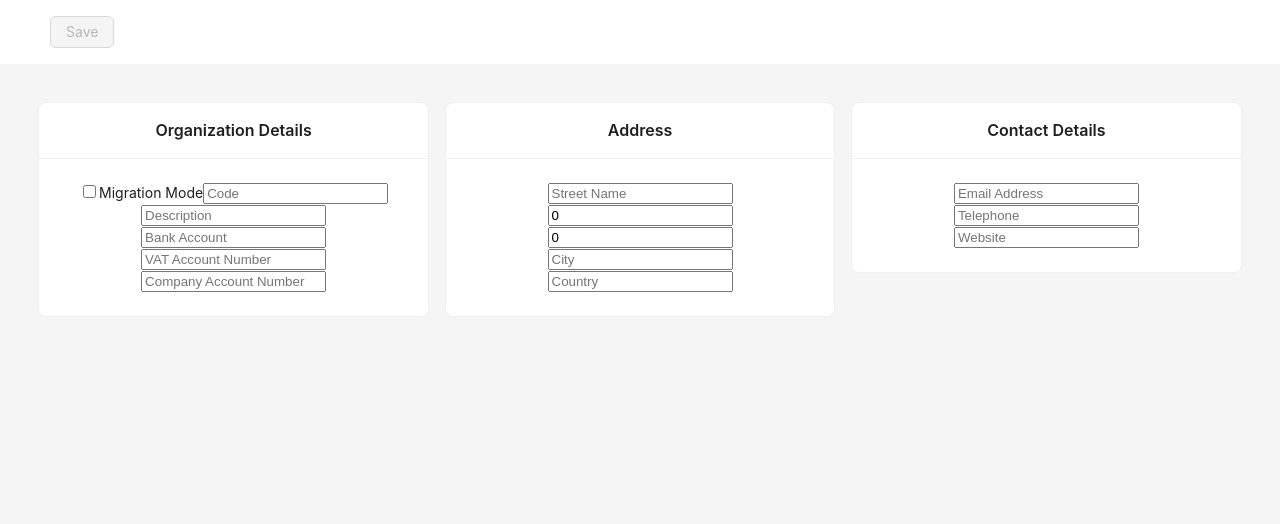
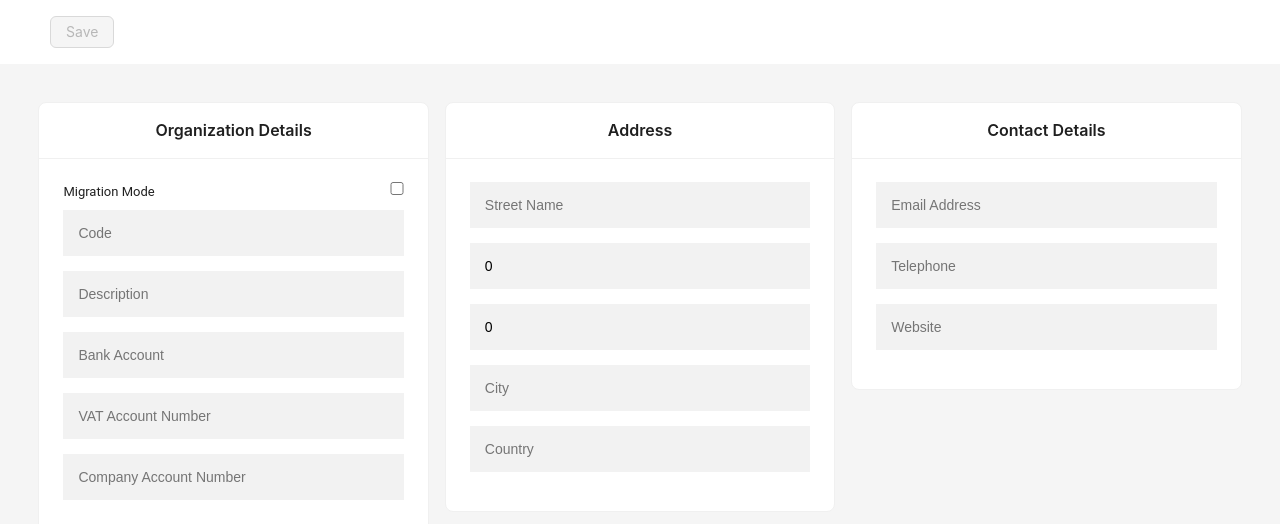
Before and after one commit to NickMarinade/task, a React (Create React App) app: page / in a window 1280 px wide. Shown: the top 524 px of the page. Built offline with nearby package versions, Linux system fonts and the light colour scheme.

Commit message:
styling for inputs

```diff
--- a/src/pages/organisation-cfg/config-body/cards/AddressCard.tsx
+++ b/src/pages/organisation-cfg/config-body/cards/AddressCard.tsx
@@ -1,6 +1,7 @@
 import { Card } from 'antd';
 import { useContext } from 'react';
 import { ConfigContext } from '../../../../ConfigContext';
+import css from '../../organisation-configuration.module.css';
 
 const AddressCard = () => {
   const { config, updateConfig } = useContext(ConfigContext);
@@ -18,6 +19,7 @@ const AddressCard = () => {
 
   return (
     <Card title='Address'>
+      <div className={css['inputs']}>
       <input
         type='text'
         name='streetName'
@@ -53,6 +55,7 @@ const AddressCard = () => {
         onChange={handleInputChange}
         placeholder='Country'
       />
+      </div>
     </Card>
   );
 };
--- a/src/pages/organisation-cfg/config-body/cards/ContactDetailsCard.tsx
+++ b/src/pages/organisation-cfg/config-body/cards/ContactDetailsCard.tsx
@@ -1,6 +1,7 @@
 import { Card } from 'antd';
 import { useContext } from 'react';
 import { ConfigContext } from '../../../../ConfigContext';
+import css from '../../organisation-configuration.module.css';
 
 const ContactDetailsCard = () => {
   const { config, updateConfig } = useContext(ConfigContext);
@@ -18,6 +19,7 @@ const ContactDetailsCard = () => {
 
   return (
     <Card title='Contact Details'>
+      <div className={css['inputs']}>
       <input
         type='text'
         name='emailAddress'
@@ -39,6 +41,7 @@ const ContactDetailsCard = () => {
         onChange={handleInputChange}
         placeholder='Website'
       />
+      </div>
     </Card>
   );
 };
--- a/src/pages/organisation-cfg/config-body/cards/OrganizationDetailsCard.tsx
+++ b/src/pages/organisation-cfg/config-body/cards/OrganizationDetailsCard.tsx
@@ -1,6 +1,7 @@
 import { Card } from 'antd';
 import { useContext } from 'react';
 import { ConfigContext } from '../../../../ConfigContext';
+import css from '../../organisation-configuration.module.css';
 
 const OrganizationDetailsCard = () => {
   const { config, updateConfig } = useContext(ConfigContext);
@@ -16,15 +17,16 @@ const OrganizationDetailsCard = () => {
 
   return (
     <Card title='Organization Details'>
-      <label>
+      <div className={css['inputs']}>
+      <div className={css['checkboxInput']}>
+      <label>Migration Mode</label>
         <input
           type='checkbox'
           name='migrationMode'
           checked={config.migrationMode}
           onChange={handleInputChange}
         />
-        Migration Mode
-      </label>
+      </div>
       <input
         type='text'
         name='code'
@@ -60,6 +62,7 @@ const OrganizationDetailsCard = () => {
         onChange={handleInputChange}
         placeholder='Company Account Number'
       />
+      </div>
     </Card>
   );
 };
--- a/src/pages/organisation-cfg/organisation-configuration.module.css
+++ b/src/pages/organisation-cfg/organisation-configuration.module.css
@@ -15,3 +15,36 @@
   padding: 2.4rem;
   margin: 0rem;
 }
+
+.inputs {
+  font-family: "Roboto", sans-serif;
+  display: flex;
+  flex-direction: column;
+}
+
+input {
+  outline: 0;
+  background: #f2f2f2;
+  width: 100%;
+  border: 0;
+  margin: 0 0 15px;
+  padding: 15px;
+  box-sizing: border-box;
+  font-size: 14px;
+  transition: box-shadow 0.3s;
+}
+
+input:focus {
+  box-shadow: 0 0 5px rgba(0, 0, 0, 0.3);
+}
+
+.checkboxInput {
+  display: flex;
+  flex-direction: row;
+  font-size: small;
+  justify-content: space-between;
+}
+
+.checkboxInput input {
+  width: 4%;
+}
--- a/src/pages/organisation-cfg/top-section/TopSection.tsx
+++ b/src/pages/organisation-cfg/top-section/TopSection.tsx
@@ -8,7 +8,7 @@ const TopSection = () => {
   const [cancelButtonDisabled, setCancelButtonDisabled] = useState(false);
 
 
-
+console.log(config);
   const handleSave = () => {
     // Perform save operation using config object
     updateConfig(config);
```
Also changed, not shown: 1 other file (tests, documents, lock files or other folders).
